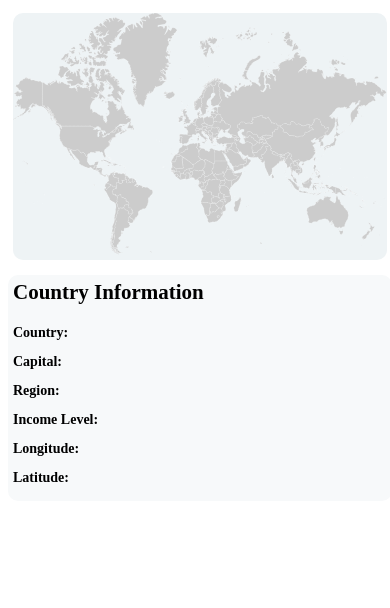
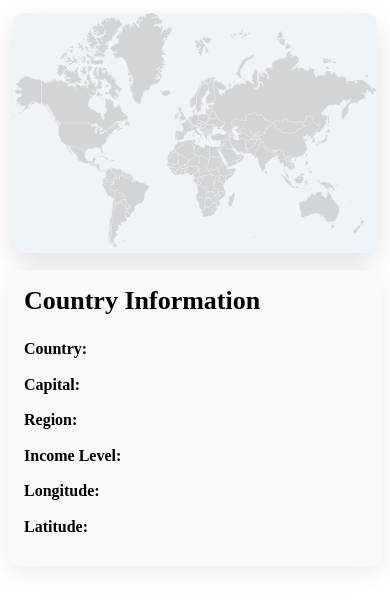
Before and after one commit to NTaiymCS/D280-World-Map, an Angular app: page / in a window 390 px wide. Shown: the top 608 px of the page. Built offline with nearby package versions, Linux system fonts and the light colour scheme; no server answers.

Commit message:
Refactor CSS for map component layout and styles
Updated styles for layout, map, and legend sections. Enhanced responsiveness and added hover effects.

```diff
--- a/src/app/map/map.component.css
+++ b/src/app/map/map.component.css
@@ -1,120 +1,177 @@
-/* Main layout */
+/* Main page layout */
 
 .page-container {
   display: flex;
   width: 100%;
-  gap: 20px;
+  gap: 24px;
+  box-sizing: border-box;
 }
+
+
+/* Map section */
 
 .map-column {
   width: 70%;
   padding: 20px;
+  box-sizing: border-box;
 }
+
+
+/* Information section */
 
 .info-column {
   width: 30%;
-  padding: 20px;
+  padding: 24px;
+  box-sizing: border-box;
+  background: #f7f9fa;
+  border-radius: 14px;
+  box-shadow: 0 8px 25px rgba(0, 0, 0, 0.08);
 }
 
 
-/* Map */
+/* World map */
 
 svg {
   width: 100%;
   height: auto;
   display: block;
-  background: #eef3f5;
-  border-radius: 10px;
+  background: #eef4f7;
+  border-radius: 14px;
+  box-shadow: 0 10px 30px rgba(0, 0, 0, 0.12);
 }
 
 
 /* Countries */
 
 path {
-  fill: #cccccc;
+  fill: #d1d5d8;
   stroke: #ffffff;
-  stroke-width: 0.5;
+  stroke-width: 0.6;
   cursor: pointer;
-  transition: fill 0.2s ease, stroke 0.2s ease;
+  transition:
+    fill 0.2s ease,
+    stroke 0.2s ease,
+    filter 0.2s ease;
 }
+
+
+/* Hover effect */
 
 path:hover {
   fill: #ffffff !important;
-  stroke: #222222;
+  stroke: #111827;
   stroke-width: 1.5;
+  filter:
+    drop-shadow(
+      0 0 5px rgba(0, 0, 0, 0.35)
+    );
 }
 
 
-/* Information */
-
-.info-column {
-  background: #f7f9fa;
-  border-radius: 10px;
-}
+/* Information panel */
 
 .info-column h2 {
   margin-top: 0;
+  margin-bottom: 20px;
+  font-size: 26px;
 }
 
 .info-column p {
-  margin: 8px 0;
-  line-height: 1.5;
+  margin: 10px 0;
+  line-height: 1.6;
 }
 
 
-/* Legend */
+/* GDP legend */
 
 .map-legend {
-  margin-top: 15px;
-  padding: 12px;
-  border-radius: 8px;
-  background: #f7f9fa;
+  margin-top: 18px;
+  padding: 18px;
+  background: #ffffff;
+  border-radius: 12px;
+  border: 1px solid #e1e6e8;
 }
 
 .map-legend h3 {
-  margin-top: 0;
-  margin-bottom: 10px;
+  margin: 0 0 14px;
+  font-size: 17px;
 }
+
+
+/* Legend items */
 
 .legend-item {
   display: flex;
   align-items: center;
-  gap: 8px;
-  margin: 6px 0;
+  gap: 10px;
+  margin: 9px 0;
   font-size: 13px;
 }
 
+
+/* Color boxes */
+
 .legend-color {
-  width: 18px;
+  width: 22px;
   height: 18px;
   border-radius: 4px;
-  border: 1px solid #999;
+  border: 1px solid rgba(0, 0, 0, 0.15);
 }
 
+
+/* High GDP */
+
 .legend-high {
-  background: #2e8b57;
+  background: #176b4d;
 }
 
-.legend-medium-high {
-  background: #72a66f;
+
+/* Upper-middle GDP */
+
+.legend-upper-middle {
+  background: #4d956c;
 }
 
-.legend-medium {
-  background: #d6b65c;
+
+/* Middle GDP */
+
+.legend-middle {
+  background: #d4b24c;
 }
 
-.legend-medium-low {
-  background: #d98b4f;
+
+/* Lower-middle GDP */
+
+.legend-lower-middle {
+  background: #dc8744;
 }
 
+
+/* Low GDP */
+
 .legend-low {
-  background: #c85c5c;
+  background: #c94f52;
+}
+
+
+/* No data */
+
+.legend-none {
+  background: #d1d5d8;
+}
+
+
+/* Selected country */
+
+.selected-country {
+  stroke: #111827;
+  stroke-width: 2;
 }
 
 
 /* Responsive layout */
 
-@media (max-width: 900px) {
+@media (max-width: 1000px) {
 
   .page-container {
     flex-direction: column;
@@ -123,29 +180,40 @@ path:hover {
   .map-column,
   .info-column {
     width: 100%;
+  }
+
+  .map-column {
     padding: 10px;
   }
 
-  svg {
-    width: 100%;
+  .info-column {
+    padding: 20px;
   }
 }
 
 
-/* Phone */
+/* Smaller screens */
 
 @media (max-width: 600px) {
 
   .page-container {
-    gap: 10px;
+    gap: 12px;
   }
 
-  .map-column,
-  .info-column {
+  .map-column {
     padding: 5px;
   }
 
   .info-column {
-    font-size: 14px;
+    padding: 16px;
+    border-radius: 10px;
+  }
+
+  svg {
+    border-radius: 10px;
+  }
+
+  .map-legend {
+    padding: 14px;
   }
 }
```
